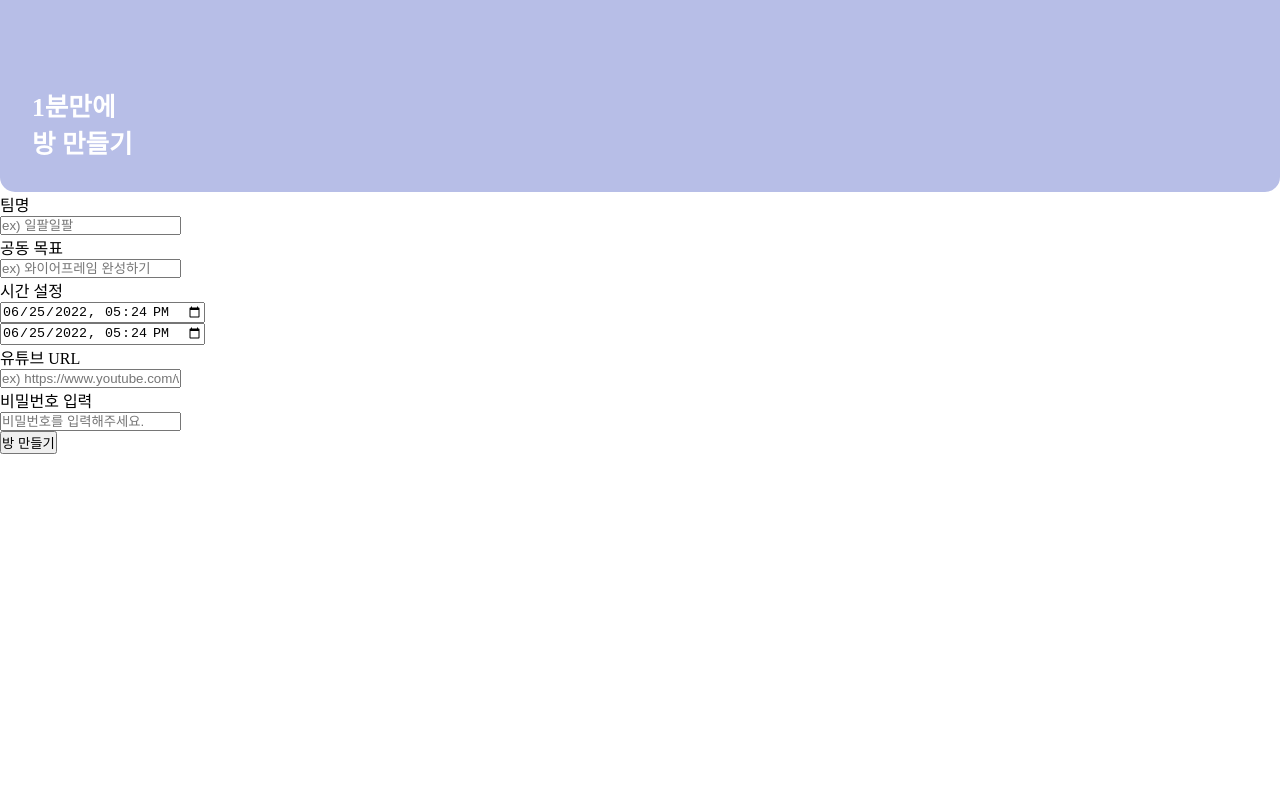
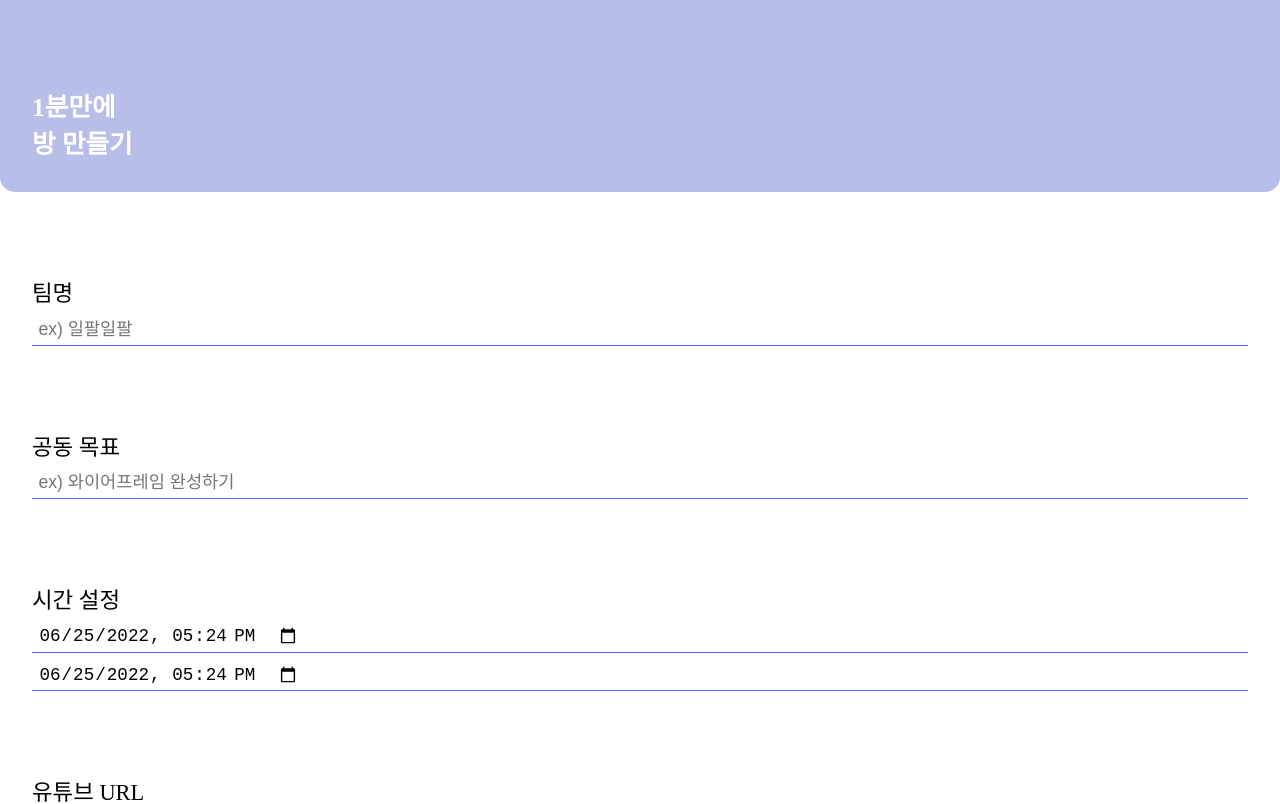
Before and after one commit to piTch-time/pitch-frontend, a React (Create React App) app: page /room/create in a window 1280 px wide. Shown: the top 804 px of the page. Built offline with nearby package versions, Linux system fonts and the light colour scheme.

Commit message:
design : css on Input, CreateRoomInput

```diff
--- a/src/@sharedComponents/Input.tsx
+++ b/src/@sharedComponents/Input.tsx
@@ -6,7 +6,6 @@ type inputType = {
   defaultValue?: string;
   name?: string;
   type?: string;
-  width?: number;
   onChange: any;
 };
 
@@ -16,7 +15,6 @@ export const Input = ({
   defaultValue,
   name,
   type,
-  width,
   onChange,
 }: inputType) => {
   return (
@@ -26,7 +24,6 @@ export const Input = ({
       defaultValue={defaultValue}
       name={name}
       type={type}
-      width={width}
       onChange={onChange}
     ></InputComponent>
   );
@@ -35,8 +32,12 @@ export const Input = ({
 const defaultStyle: CSSProperties = {};
 
 const InputComponent = styled.input<inputType>`
-  width: ${({ width }) => width}px;
+  width: 100%;
+  height: 2rem;
+  margin: 0.4rem 0;
+  padding: 0.4rem;
+  font-size: 1.1rem;
+  border: none;
+  border-bottom: 1px solid #585eff;
   display: flex;
-  flex-direction: column;
-  height: 100%;
 `;
--- a/src/pages/CreateRoom/CreateRoomInput.tsx
+++ b/src/pages/CreateRoom/CreateRoomInput.tsx
@@ -1,5 +1,8 @@
+import { Button } from "@sharedComponents/Button";
 import { Input } from "@sharedComponents/Input";
+import { Spacing } from "@sharedComponents/Spacing";
 import React, { useState } from "react";
+import styled from "styled-components";
 
 interface RoomInputs {
   name: string; // 팀명(방 이름)
@@ -33,22 +36,22 @@ export const CreateRoomInput = () => {
     e.preventDefault();
   };
   return (
-    <form onSubmit={handleSubmit}>
-      <div>팀명</div>
+    <Form onSubmit={handleSubmit}>
+      <Title>팀명</Title>
       <Input
         name="name"
         onChange={handleInputChange}
         value={inputs.name}
         placeholder="ex) 일팔일팔"
       ></Input>
-      <div>공동 목표</div>
+      <Title>공동 목표</Title>
       <Input
         name="goal"
         onChange={handleInputChange}
         value={inputs.goal}
         placeholder="ex) 와이어프레임 완성하기"
       ></Input>
-      <div>시간 설정</div>
+      <Title>시간 설정</Title>
       <Input
         name="startAt"
         type="datetime-local"
@@ -61,7 +64,7 @@ export const CreateRoomInput = () => {
         defaultValue={new Date().toISOString().slice(0, 16)}
         onChange={handleInputChange}
       ></Input>
-      <div>유튜브 URL</div>
+      <Title>유튜브 URL</Title>
       <Input
         name="musicUrl"
         type="url"
@@ -69,7 +72,7 @@ export const CreateRoomInput = () => {
         value={inputs.musicUrl}
         placeholder="ex) https://www.youtube.com/watch?v=L0kqoqV_Nfw"
       ></Input>
-      <div>비밀번호 입력</div>
+      <Title>비밀번호 입력</Title>
       <Input
         name="password"
         type="password"
@@ -77,7 +80,18 @@ export const CreateRoomInput = () => {
         value={inputs.password}
         placeholder="비밀번호를 입력해주세요."
       ></Input>
-      <button type="submit">방 만들기</button>
-    </form>
+      <Spacing height={4}></Spacing>
+      <Button type="submit">방 만들기</Button>
+      <Spacing height={1}></Spacing>
+    </Form>
   );
 };
+
+const Form = styled.form`
+  margin: 2rem;
+`;
+
+const Title = styled.form`
+  font-size: 1.4rem;
+  margin-top: 5.2rem;
+`;
```
